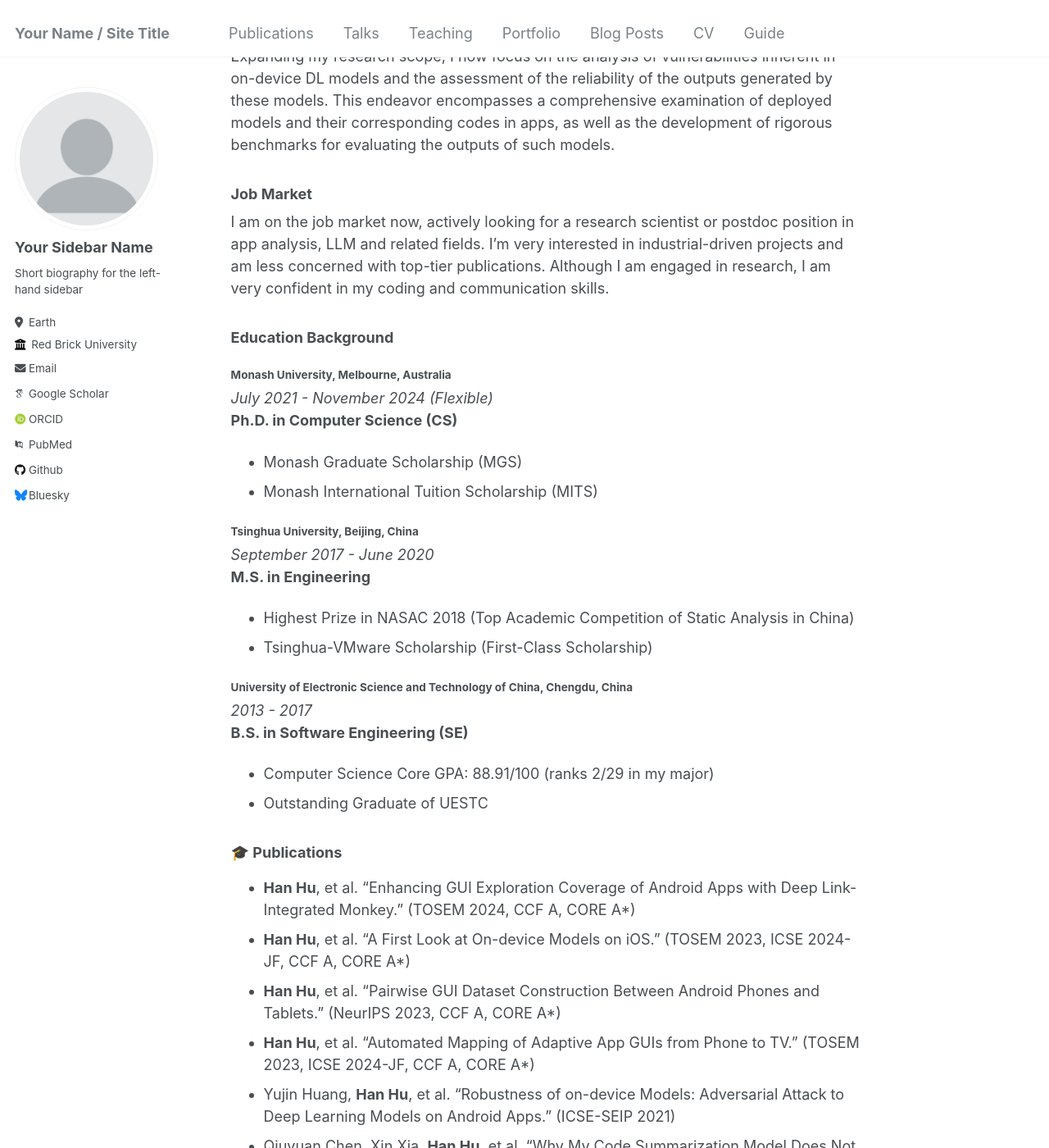
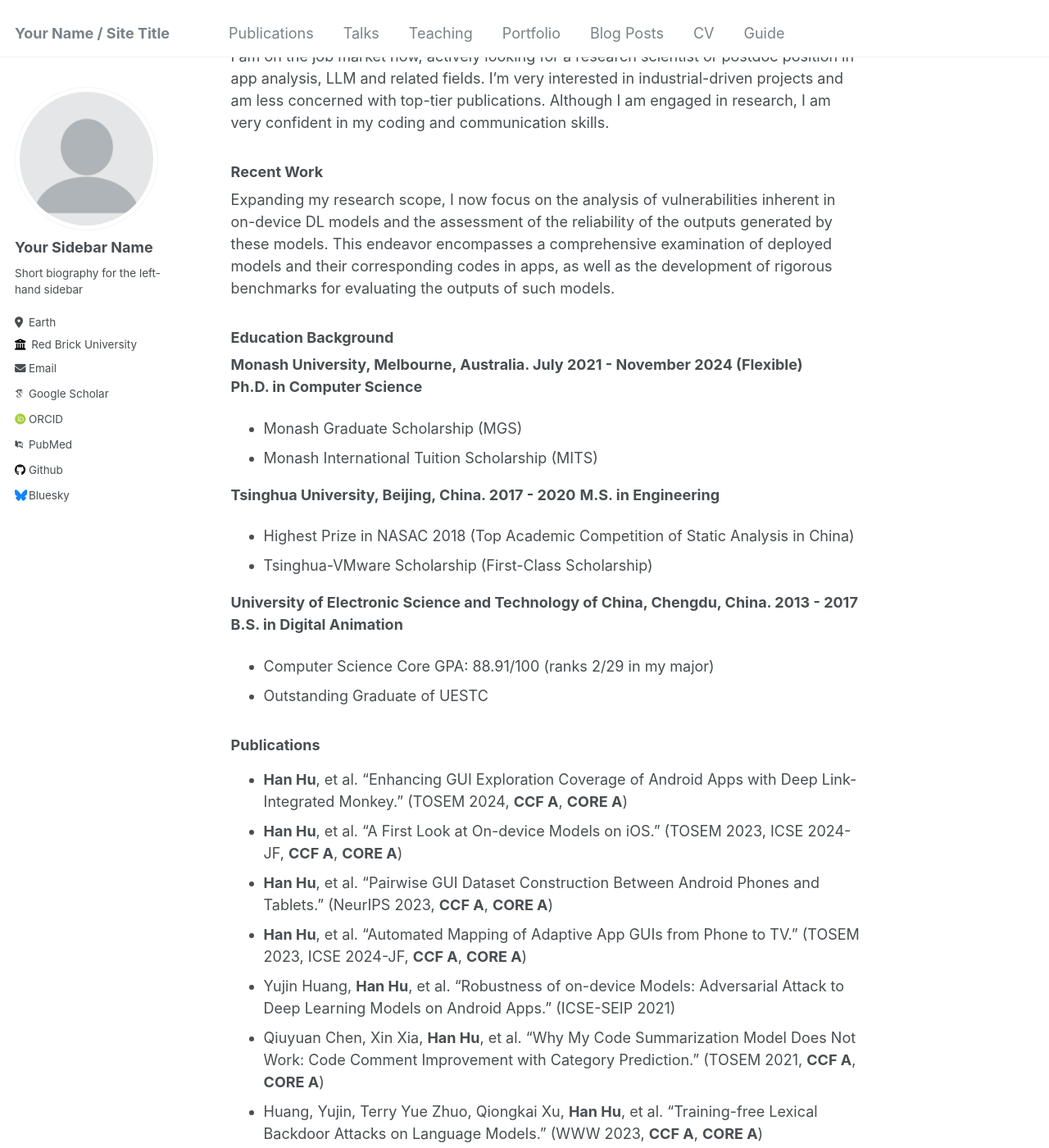
Before and after one commit to huhanGitHub/huhanGitHub.github.io, a Jekyll site: the page built from _pages/about.md, in a window 1280 px wide and 1400 px high, scrolled down 498 px. Shown: the whole window at 82% size. Built offline with Jekyll 4.4.1, drawn with Linux system fonts in a browser that asks for light colours; some web fonts are replaced; part of the change alters nothing that is shown; some of the changed text lies outside the part shown.

Commit message:
Update about.md

```diff
--- a/_pages/about.md
+++ b/_pages/about.md
@@ -14,47 +14,61 @@ My research primarily focuses on **mobile application (app) analysis**, includin
 Key projects include the **cross-platform GUI adaptation and exploration** \[TOSEM'2024, NeurIPS'2023, TOSEM'2023\] and the **analysis of vulnerabilities in on-device models** \[TOSEM'2023, WWW'2022, ICSE'2021\].
 I am also actively engaged in **code generation** \[[Starcoder2](https://github.com/bigcode-project/starcoder2), TOSEM'2021, ICONIP'2019\].
 
-### Recent Work
-
-Expanding my research scope, I now focus on the analysis of vulnerabilities inherent in on-device DL models and the assessment of the reliability of the outputs generated by these models. This endeavor encompasses a comprehensive examination of deployed models and their corresponding codes in apps, as well as the development of rigorous benchmarks for evaluating the outputs of such models.
 
 ### Job Market
 
 I am on the job market now, actively looking for a research scientist or postdoc position in app analysis, LLM and related fields. I'm very interested in industrial-driven projects and am less concerned with top-tier publications. Although I am engaged in research, I am very confident in my coding and communication skills.
 
+### Recent Work
+
+Expanding my research scope, I now focus on the analysis of vulnerabilities inherent in on-device DL models and the assessment of the reliability of the outputs generated by these models. This endeavor encompasses a comprehensive examination of deployed models and their corresponding codes in apps, as well as the development of rigorous benchmarks for evaluating the outputs of such models.
+
 ### Education Background
 
-#### **Monash University**, Melbourne, Australia
-*July 2021 - November 2024 (Flexible)*
-**Ph.D. in Computer Science (CS)**
+**Monash University, Melbourne, Australia. July 2021 - November 2024 (Flexible)**
+**Ph.D. in Computer Science**
 - Monash Graduate Scholarship (MGS)
 - Monash International Tuition Scholarship (MITS)
 
-#### **Tsinghua University**, Beijing, China
-*September 2017 - June 2020*
+**Tsinghua University, Beijing, China. 2017 - 2020**
 **M.S. in Engineering**
 - Highest Prize in NASAC 2018 (Top Academic Competition of Static Analysis in China)
 - Tsinghua-VMware Scholarship (First-Class Scholarship)
 
-#### **University of Electronic Science and Technology of China**, Chengdu, China
-*2013 - 2017*
-**B.S. in Software Engineering (SE)**
+**University of Electronic Science and Technology of China, Chengdu, China. 2013 - 2017**
+**B.S. in Digital Animation**
 - Computer Science Core GPA: 88.91/100 (ranks 2/29 in my major)
 - Outstanding Graduate of UESTC
 
-### 🎓 Publications
+### Publications
 
-- **Han Hu**, et al. "Enhancing GUI Exploration Coverage of Android Apps with Deep Link-Integrated Monkey." (TOSEM 2024, CCF A, CORE A*)
-- **Han Hu**, et al. "A First Look at On-device Models on iOS." (TOSEM 2023, ICSE 2024-JF, CCF A, CORE A*)
-- **Han Hu**, et al. "Pairwise GUI Dataset Construction Between Android Phones and Tablets." (NeurIPS 2023, CCF A, CORE A*)
-- **Han Hu**, et al. "Automated Mapping of Adaptive App GUIs from Phone to TV." (TOSEM 2023, ICSE 2024-JF, CCF A, CORE A*)
+- **Han Hu**, et al. "Enhancing GUI Exploration Coverage of Android Apps with Deep Link-Integrated Monkey." (TOSEM 2024, **CCF A**, **CORE A**)
+- **Han Hu**, et al. "A First Look at On-device Models on iOS." (TOSEM 2023, ICSE 2024-JF, **CCF A**, **CORE A**)
+- **Han Hu**, et al. "Pairwise GUI Dataset Construction Between Android Phones and Tablets." (NeurIPS 2023, **CCF A**, **CORE A**)
+- **Han Hu**, et al. "Automated Mapping of Adaptive App GUIs from Phone to TV." (TOSEM 2023, ICSE 2024-JF, **CCF A**, **CORE A**)
 - Yujin Huang, **Han Hu**, et al. "Robustness of on-device Models: Adversarial Attack to Deep Learning Models on Android Apps." (ICSE-SEIP 2021)
-- Qiuyuan Chen, Xin Xia, **Han Hu**, et al. "Why My Code Summarization Model Does Not Work: Code Comment Improvement with Category Prediction." (TOSEM 2021, CCF A, CORE A*)
-- Huang, Yujin, Terry Yue Zhuo, Qiongkai Xu, **Han Hu**, et al. "Training-free Lexical Backdoor Attacks on Language Models." (WWW 2023, CCF A, Core A*)
+- Qiuyuan Chen, Xin Xia, **Han Hu**, et al. "Why My Code Summarization Model Does Not Work: Code Comment Improvement with Category Prediction." (TOSEM 2021, **CCF A**, **CORE A**)
+- Huang, Yujin, Terry Yue Zhuo, Qiongkai Xu, **Han Hu**, et al. "Training-free Lexical Backdoor Attacks on Language Models." (WWW 2023, **CCF A**, **CORE A**)
 - **Han Hu**, et al. "Code Generation from Supervised Code Embeddings." (ICONIP 2019, CCF C, CORE A)
 - Qiuyuan Chen, **Han Hu**, et al. "Code Summarization with Abstract Syntax Tree." (ICONIP 2019, CCF C, CORE A)
 - Zhaoyi Liu, Qiuyuan Chen, **Han Hu**. "Teacher-Student Learning and Post-Processing for Robust BiLSTM Mask-Based Acoustic Beamforming." (ICONIP 2019, CCF C, CORE A)
 
-#### Under Review
+  #### Under Review
 - fist author LLM-based pub * 1 (Core A*, CCF A)
 - corresponding auther pub * 2 (Core A*, CCF A)
+
+### Work Experience
+
+**Monash University, Melbourne, Australia. March 2022 - Present**
+**Teaching Associate & Assistant Lecturer**
+- Units: FIT2081 - Mobile Application Development; FIT2095 - e-Business Software Technologies; FIT3077 - Software Engineering: Architecture and Design
+
+**Ji Hua Laboratory, Foshan, China. June 2020 - June 2021**
+**Researcher & Developer**
+- Developed cutting-edge interdisciplinary systems that combine deep learning and optics.
+
+### Patents
+
+**Method, System, Electronic Device, and Storage Medium for Predicting Properties of Luminescent Materials**
+*Publication Nos. CN112396134B and CN113470761B*
+- Two granted Chinese invention patents, first author
```
